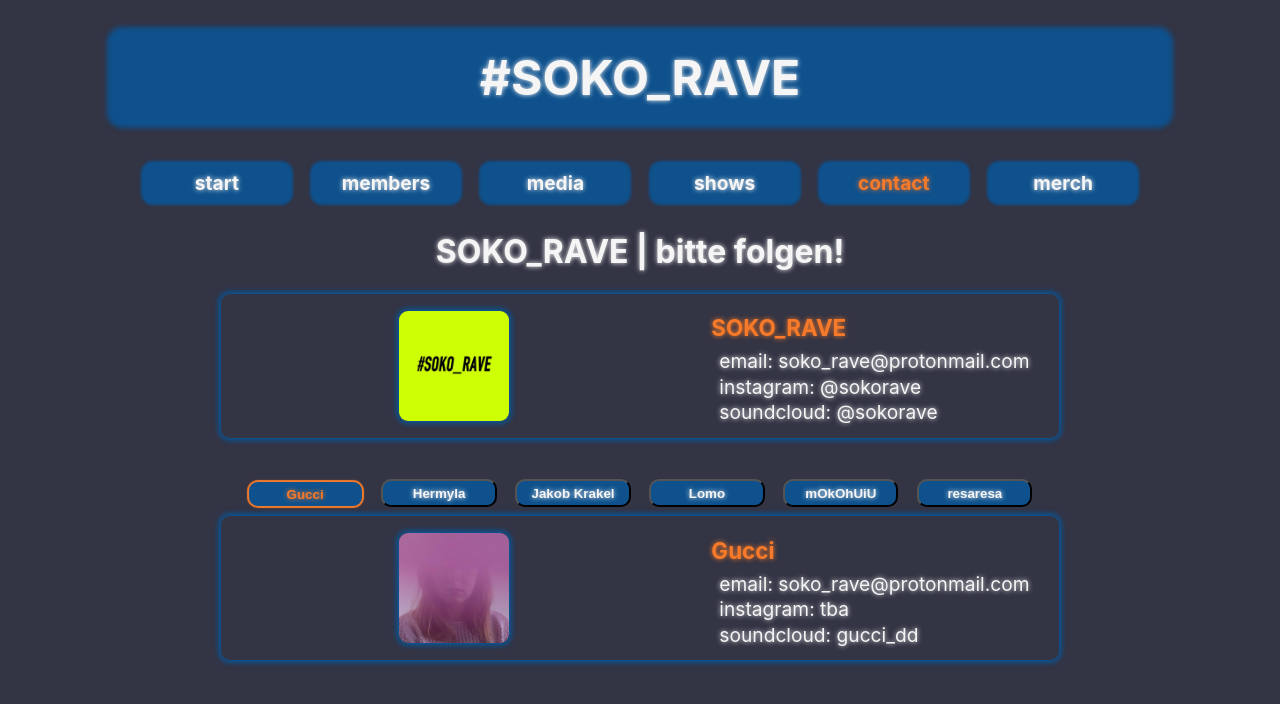
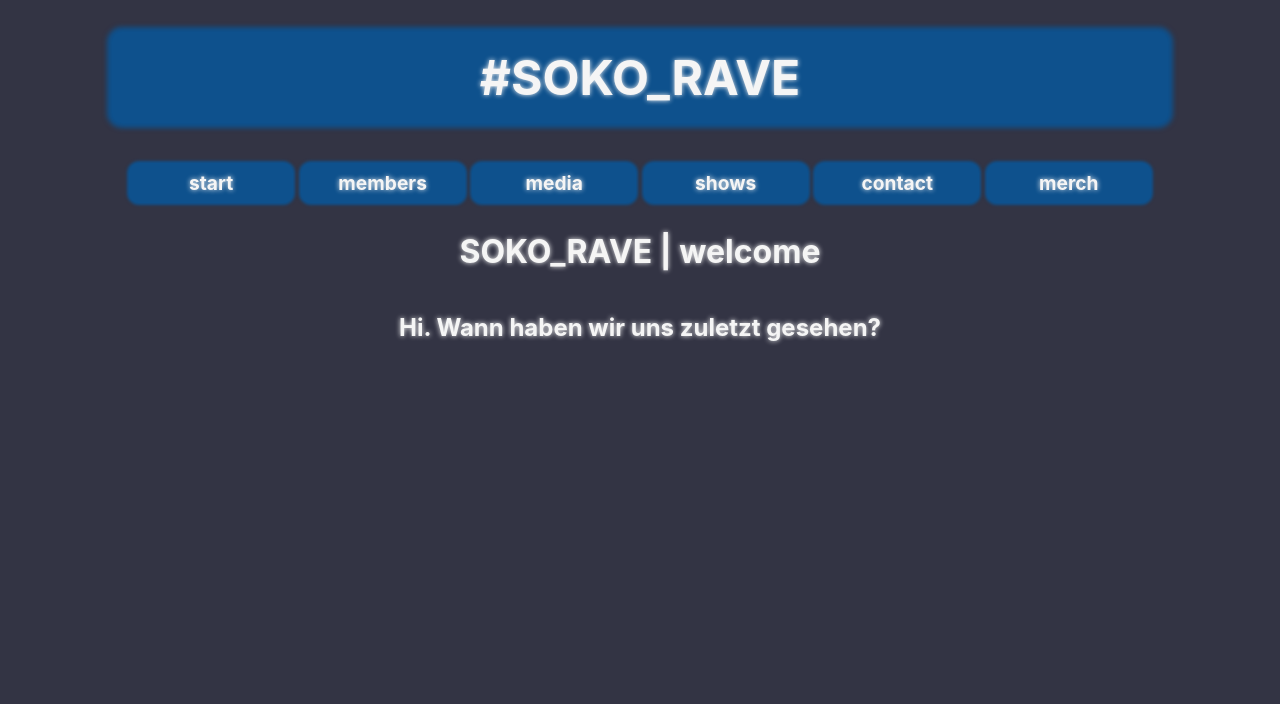
Before and after one commit to zuehler/soko-rave, a React (Vite) app: page /contact in a window 1280 px wide. Shown: the top 704 px of the page. Built offline with nearby package versions, Linux system fonts and the light colour scheme.

Commit message:
implemented own routing (#13)

```diff
--- a/src/App.jsx
+++ b/src/App.jsx
@@ -2,13 +2,13 @@ import React from "react";
 import "./App.scss";
 
 import { Header } from "./components/header/header.jsx";
-import { Navbar } from "./components/navbar/navbar.jsx";
+import { Main } from "./components/main/main.jsx";
 
 function App() {
   return (
     <div className="App">
       <Header />
-      <Navbar />
+      <Main />
     </div>
   );
 }
--- /dev/null
+++ b/src/components/main/main.jsx
@@ -0,0 +1,45 @@
+import "../../styles/main/main.scss";
+import React from "react";
+import { useState } from "react";
+
+import { Start } from "../../pages/start/start.jsx";
+import { Members } from "../../pages/members/members.jsx";
+import { Media } from "../../pages/media/media.jsx";
+import { Shows } from "../../pages/shows/shows.jsx";
+import { Contact } from "../../pages/contact/contact.jsx";
+import { Merch } from "../../pages/merch/merch.jsx";
+
+export const Main = () => {
+  const navLinks = ["start", "members", "media", "shows", "contact", "merch"];
+  const pages = [
+    <Start />,
+    <Members />,
+    <Media />,
+    <Shows />,
+    <Contact />,
+    <Merch />,
+  ];
+  const [pageIndex, setNavIndex] = useState(0);
+
+  return (
+    <>
+      <nav className="navBar">
+        {navLinks.map((navLink, index) => {
+          return (
+            <a
+              href="#"
+              key={navLink}
+              onClick={(e) => setNavIndex(index)}
+              style={{ width: 100 / (navLinks.length + 1) + "%" }}
+              // +
+              // { color: index === pageIndex ? "orange" : "whitesmoke" }
+            >
+              {navLink}
+            </a>
+          );
+        })}
+      </nav>
+      <div className="mainScreen">{pages[pageIndex]}</div>
+    </>
+  );
+};
--- a/src/components/navbar/navbar.jsx
+++ /dev/null
@@ -1,72 +0,0 @@
-import "../../styles/navbar/navbar.scss";
-import React from "react";
-import {
-  BrowserRouter as Router,
-  Navigate,
-  NavLink,
-  Outlet,
-  Routes,
-  Route,
-} from "react-router-dom";
-import { Start } from "../../pages/start/start.jsx";
-import { Members } from "../../pages/members/members.jsx";
-import { Media } from "../../pages/media/media.jsx";
-import { Shows } from "../../pages/shows/shows.jsx";
-import { Contact } from "../../pages/contact/contact.jsx";
-import { Merch } from "../../pages/merch/merch.jsx";
-
-export const Navbar = () => {
-  const navlinks = ["start", "members", "media", "shows", "contact", "merch"];
-  // const [activeBtn, setActiveBtn] = useState("start");
-  // const toggleBtnColor = (e) => {
-  //   e.target;
-  // };
-
-  return (
-    <Router>
-      <nav className="navbar">
-        {navlinks.map((navlink) => {
-          return (
-            <span
-              key={navlink}
-              style={
-                { width: 100 / (navlinks.length + 1) + "%" }
-                // +  { color: { navlink } === activeBtn ? "orange" : "white" }
-                // }
-                // onClick={toggleBtnColor(navlink)
-              }
-            >
-              <NavLink to={`/${navlink}`}>{navlink}</NavLink>
-            </span>
-          );
-        })}
-      </nav>
-      <Outlet />
-
-      {/* dynamic routing / dynamic component */}
-      {/* <Routes>
-        {navlinks.map((navlink) => {
-          //  console.log(`<${navlink[0].toUpperCase()}${navlink.slice(1)} />`);
-          return (
-            <Route
-              key={navlink}
-              path={navlink}
-              element={`<${navlink[0].toUpperCase()}${navlink.slice(1)} />`}
-            />
-            // Vorlage: <Route path="start" element={<Start />} />
-          );
-        })}
-      </Routes> */}
-
-      <Routes>
-        <Route path="/" element={<Navigate to="start" replace />} />
-        <Route path="/start" element={<Start />} />
-        <Route path="/members" element={<Members />} />
-        <Route path="/media" element={<Media />} />
-        <Route path="/shows" element={<Shows />} />
-        <Route path="/contact" element={<Contact />} />
-        <Route path="/merch" element={<Merch />} />
-      </Routes>
-    </Router>
-  );
-};
--- a/src/styles/navbar/navbar.scss
+++ b/src/styles/main/main.scss
@@ -1,15 +1,16 @@
-.navbar {
+.navBar {
   display: flex;
   flex-flow: row nowrap;
   justify-content: space-evenly;
   width: 90%;
   margin: 0.5rem 0;
 
-  span * {
+  a {
     display: flex;
     justify-content: center;
     padding: 0.5rem;
 
+    font-weight: bold;
     background-color: var(--copBlue);
     border-radius: 10px;
     box-shadow: 0px 0px 3px 2px var(--copBlue);
@@ -28,3 +29,11 @@
     text-shadow: 0px 0px 5px var(--stickerOrange);
   }
 }
+
+.mainScreen {
+  display: flex;
+  flex-flow: column nowrap;
+  justify-content: flex-start;
+  align-items: center;
+  width: 95%;
+}
--- a/src/styles/subpage-contact/contact.scss
+++ b/src/styles/subpage-contact/contact.scss
@@ -4,7 +4,7 @@
   justify-content: flex-start;
   align-items: center;
   height: 70vh;
-  width: 70%;
+  width: 70vw;
   // border: 1px solid tomato;
 
   h1 {
```
Also changed, not shown: src/components/main/navbar.jsx (added, +62 -0 lines), src/components/main/navbar_static.jsx (renamed from src/components/navbar/navbar_static.jsx), src/styles/main/main.css (added).
